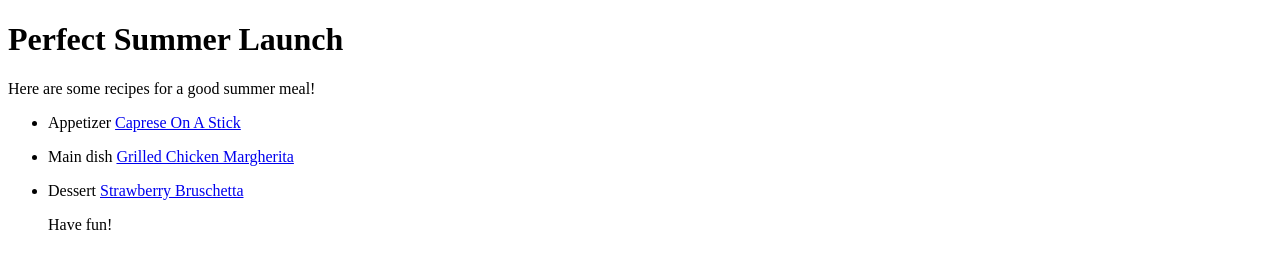
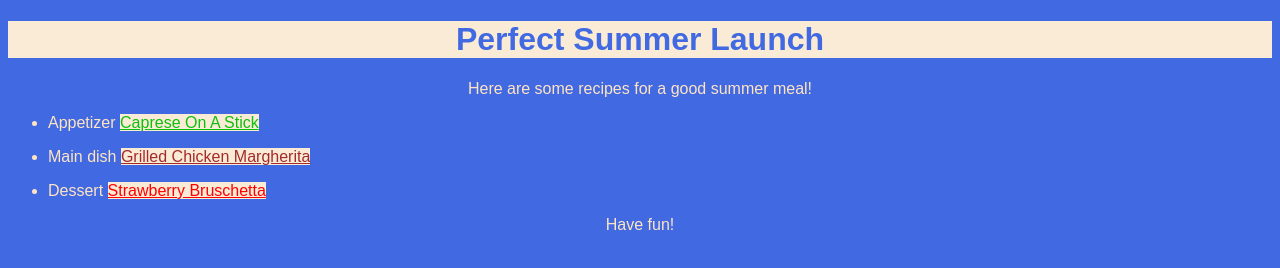
Before and after one commit to taskotale/odin-recipes, a plain HTML site: page index.html in a window 1280 px wide. Drawn offline with Linux system fonts and the light colour scheme.

Commit message:
added-styles

```diff
--- a/index.html
+++ b/index.html
@@ -3,17 +3,18 @@
 <head>
     <meta charset="UTF-8">
     <title>Recipes</title>
+    <link rel="stylesheet" href="styles.css">
 </head>
+<div>
 <body>
-    <h1>Perfect Summer Launch</h1>
+    <h1 class="perfect">Perfect Summer Launch</h1>
     <p>Here are some recipes for a good summer meal!</p>
    <ul>
-    <p><li>Appetizer <a href="caprese_on_a_stick.html">Caprese On A Stick</a></li></p>
-    <p><li>Main dish <a href="grilled_chicken_margherita.html">Grilled Chicken Margherita</a></li></p>
-    <p><li>Dessert <a href="strawberry_bruschetta.html">Strawberry Bruschetta</a></li></p>
-
+    <p><li>Appetizer <a href="caprese_on_a_stick.html" class="caprese one">Caprese On A Stick</a></li></p>
+    <p><li>Main dish <a href="grilled_chicken_margherita.html" class="chicken one">Grilled Chicken Margherita</a></li></p>
+    <p><li>Dessert <a href="strawberry_bruschetta.html" class="bruschetta one">Strawberry Bruschetta</a></li></p>
+</ul>
 <p>Have fun!</p>
-
-    </ul>
+</div>
 </body>
 </html>
--- /dev/null
+++ b/styles.css
@@ -0,0 +1,14 @@
+body,
+p {text-align: center;
+background-color: royalblue;
+color: bisque;
+font-family: Arial, Helvetica, sans-serif;}
+.perfect {color: royalblue;}
+.caprese {color: rgb(14, 192, 14)}
+h1 {background-color: antiquewhite;}
+.chicken {color: brown;}
+.bruschetta {color: red;}
+ul,
+ol {text-align: left;}
+.questions {font-size: 25px;}
+div .one {background-color: antiquewhite;}
```
Also changed, not shown: caprese_on_a_stick.html (+7 -5 lines), grilled_chicken_margherita.html (+7 -5 lines), strawberry_bruschetta.html (+6 -5 lines), 1 other file.
